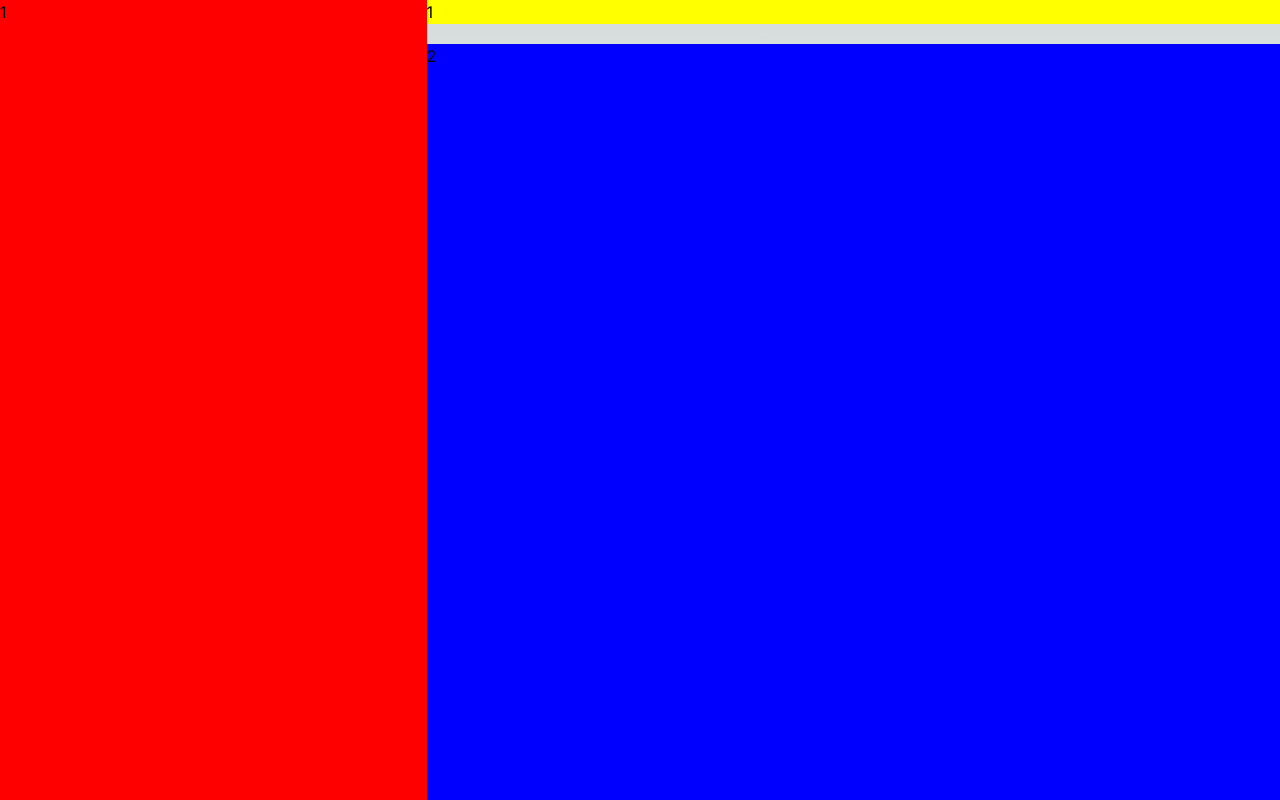
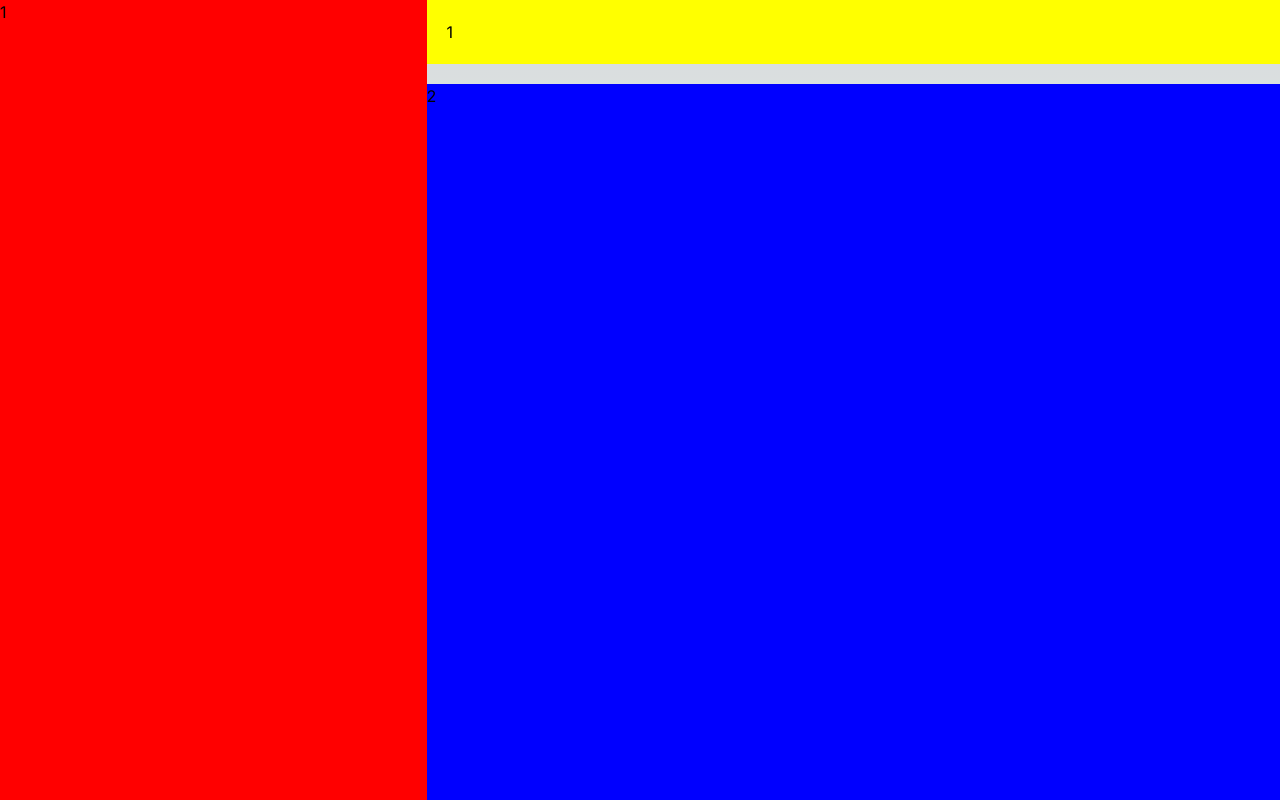
Before and after one commit to HelloEmmmm/bulletins-app, a Next.js app: page / in a window 1280 px wide. Built offline with nearby package versions, Linux system fonts and the light colour scheme.

Commit message:
chore: update code

```diff
--- a/app/page.tsx
+++ b/app/page.tsx
@@ -6,7 +6,7 @@ export default function Home() {
         1
       </div>
       <div className={'flex flex-col flex-1 gap-[20px]'}>
-        <div className={'bg-[yellow]'}>1</div>
+        <div className={'bg-[yellow] p-[20px]'}>1</div>
         <div className={'flex-1 bg-[blue]'}>2</div>
       </div>
     </main>
```
